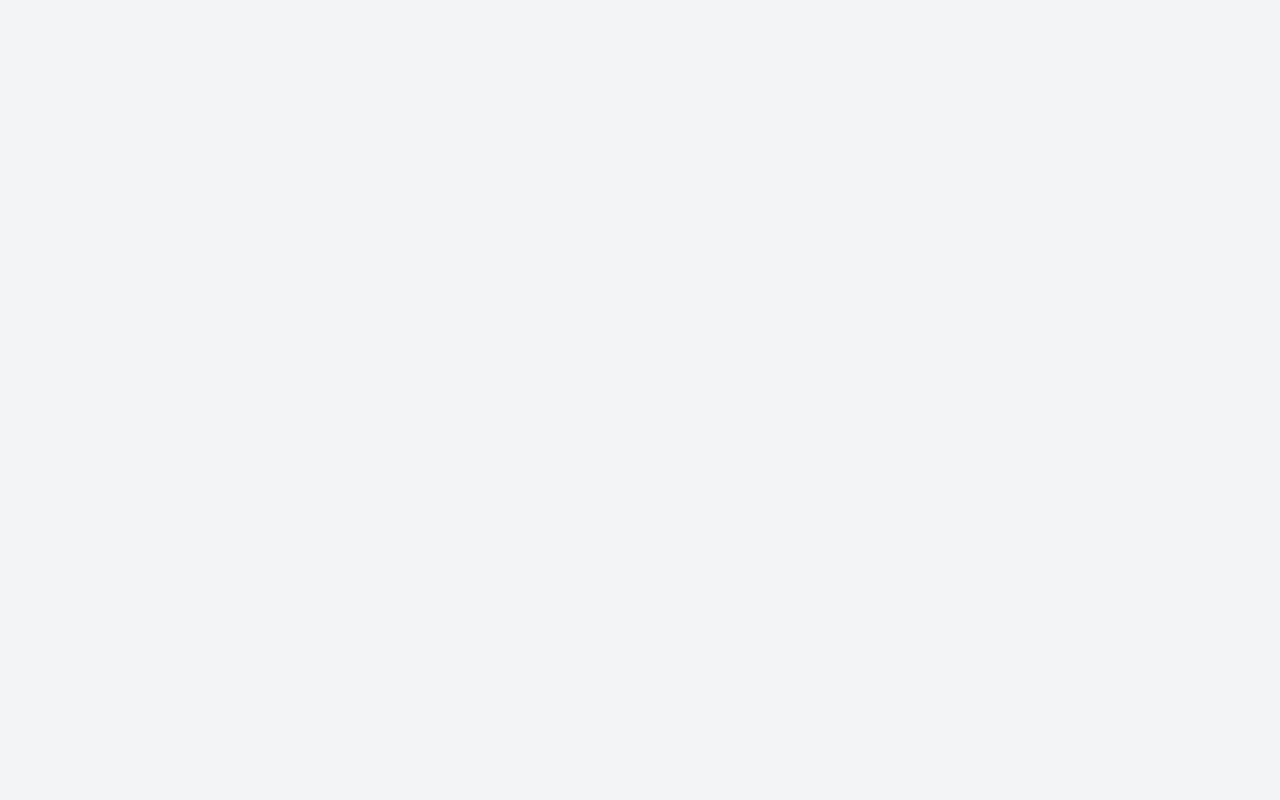
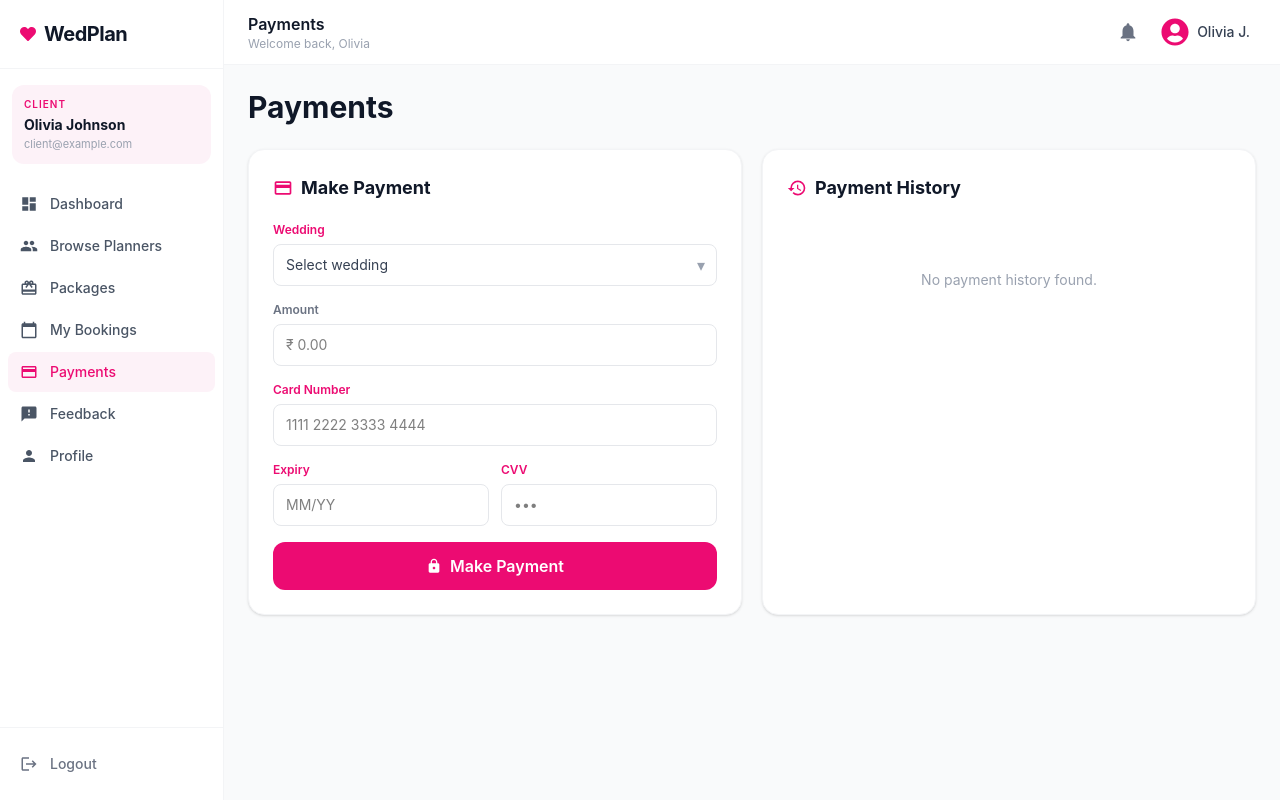
Before and after one commit to tejas0678/Wedding_Planner_System_Cdac, a React (Vite) app in the folder Frontend/wedding-planner-frontend/: page /client/payments in a window 1280 px wide. Before the commit this address had no page. Built offline with nearby package versions, Linux system fonts and the light colour scheme.

Commit message:
Implemented payment form and history

```diff
--- /dev/null
+++ b/Frontend/wedding-planner-frontend/src/components/client/PaymentForm.jsx
@@ -0,0 +1,179 @@
+import { useState, useEffect } from 'react'
+import { MdCreditCard, MdLock } from 'react-icons/md'
+
+export default function PaymentForm({ onSuccess }) {
+  const [form, setForm] = useState({
+    wedding: '',
+    amount: '',
+    cardNumber: '',
+    expiry: '',
+    cvv: '',
+  })
+  const [weddings, setWeddings] = useState([])
+  const [loading, setLoading] = useState(true)
+
+  // Fetch user's weddings from API
+  useEffect(() => {
+    const fetchWeddings = async () => {
+      try {
+        // Replace with actual API call
+        // const response = await fetch('/api/user/weddings')
+        // const data = await response.json()
+        // setWeddings(data)
+
+        // For now, using empty array
+        setWeddings([])
+        setLoading(false)
+      } catch (error) {
+        console.error('Error fetching weddings:', error)
+        setLoading(false)
+      }
+    }
+
+    fetchWeddings()
+  }, [])
+
+  const handleChange = (e) => {
+    const { name, value } = e.target
+    setForm((prev) => ({ ...prev, [name]: value }))
+  }
+
+  const handleSubmit = async (e) => {
+    e.preventDefault()
+
+    try {
+      // Replace with actual API call
+      // const response = await fetch('/api/payments', {
+      //   method: 'POST',
+      //   headers: { 'Content-Type': 'application/json' },
+      //   body: JSON.stringify(form)
+      // })
+      // const data = await response.json()
+
+      // Call onSuccess callback
+      if (onSuccess) {
+        onSuccess(form)
+      }
+
+      alert('Payment submitted successfully!')
+
+      // Reset form
+      setForm({
+        wedding: '',
+        amount: '',
+        cardNumber: '',
+        expiry: '',
+        cvv: '',
+      })
+    } catch (error) {
+      console.error('Error processing payment:', error)
+      alert('Payment failed. Please try again.')
+    }
+  }
+
+  return (
+    <div className="bg-white rounded-2xl border border-gray-100 p-6 shadow-sm">
+      <div className="flex items-center gap-2 mb-5">
+        <MdCreditCard size={20} className="text-[#EC0B72]" />
+        <h2 className="text-lg font-bold text-gray-900">Make Payment</h2>
+      </div>
+
+      <form onSubmit={handleSubmit} className="space-y-4">
+        {/* Wedding */}
+        <div>
+          <label className="block text-xs font-semibold text-[#EC0B72] mb-1.5">Wedding</label>
+          <div className="relative">
+            <select
+              name="wedding"
+              value={form.wedding}
+              onChange={handleChange}
+              required
+              className="w-full border border-gray-200 rounded-lg px-3 py-2.5 text-sm text-gray-700 appearance-none focus:outline-none focus:border-[#EC0B72] focus:ring-1 focus:ring-[#EC0B72]/20 bg-white"
+            >
+              <option value="">Select wedding</option>
+              {loading ? (
+                <option value="" disabled>Loading weddings...</option>
+              ) : weddings.length === 0 ? (
+                <option value="" disabled>No weddings available</option>
+              ) : (
+                weddings.map((wedding) => (
+                  <option key={wedding.id} value={wedding.id}>
+                    {wedding.name} - {wedding.date}
+                  </option>
+                ))
+              )}
+            </select>
+            <span className="pointer-events-none absolute right-3 top-1/2 -translate-y-1/2 text-gray-400">▾</span>
+          </div>
+        </div>
+
+        {/* Amount */}
+        <div>
+          <label className="block text-xs font-semibold text-gray-500 mb-1.5">Amount</label>
+          <input
+            type="number"
+            name="amount"
+            value={form.amount}
+            onChange={handleChange}
+            placeholder="₹ 0.00"
+            required
+            className="w-full border border-gray-200 rounded-lg px-3 py-2.5 text-sm focus:outline-none focus:border-[#EC0B72] focus:ring-1 focus:ring-[#EC0B72]/20"
+          />
+        </div>
+
+        {/* Card Number */}
+        <div>
+          <label className="block text-xs font-semibold text-[#EC0B72] mb-1.5">Card Number</label>
+          <input
+            type="text"
+            name="cardNumber"
+            value={form.cardNumber}
+            onChange={handleChange}
+            placeholder="1111 2222 3333 4444"
+            maxLength={19}
+            required
+            className="w-full border border-gray-200 rounded-lg px-3 py-2.5 text-sm focus:outline-none focus:border-[#EC0B72] focus:ring-1 focus:ring-[#EC0B72]/20"
+          />
+        </div>
+
+        {/* Expiry + CVV */}
+        <div className="grid grid-cols-2 gap-3">
+          <div>
+            <label className="block text-xs font-semibold text-[#EC0B72] mb-1.5">Expiry</label>
+            <input
+              type="text"
+              name="expiry"
+              value={form.expiry}
+              onChange={handleChange}
+              placeholder="MM/YY"
+              maxLength={5}
+              required
+              className="w-full border border-gray-200 rounded-lg px-3 py-2.5 text-sm focus:outline-none focus:border-[#EC0B72] focus:ring-1 focus:ring-[#EC0B72]/20"
+            />
+          </div>
+          <div>
+            <label className="block text-xs font-semibold text-[#EC0B72] mb-1.5">CVV</label>
+            <input
+              type="password"
+              name="cvv"
+              value={form.cvv}
+              onChange={handleChange}
+              placeholder="•••"
+              maxLength={3}
+              required
+              className="w-full border border-gray-200 rounded-lg px-3 py-2.5 text-sm focus:outline-none focus:border-[#EC0B72] focus:ring-1 focus:ring-[#EC0B72]/20"
+            />
+          </div>
+        </div>
+
+        <button
+          type="submit"
+          className="w-full bg-[#EC0B72] text-white font-semibold py-3 rounded-xl hover:bg-[#c9005f] transition-colors duration-200 flex items-center justify-center gap-2 mt-2"
+        >
+          <MdLock size={16} />
+          Make Payment
+        </button>
+      </form>
+    </div>
+  )
+}
--- /dev/null
+++ b/Frontend/wedding-planner-frontend/src/pages/client/Payments.jsx
@@ -0,0 +1,64 @@
+import { useState, useEffect } from 'react'
+import PaymentForm from '../../components/client/PaymentForm'
+import { MdHistory } from 'react-icons/md'
+import { useAppData } from '../../context/client/AppDataContext'
+
+export default function Payments() {
+  const { payments, addPayment } = useAppData()
+  const [loading, setLoading] = useState(true)
+
+  // Payment history comes from shared AppDataContext (populated as payments
+  // succeed and/or a real API integration exists). Simulate the initial load only.
+  useEffect(() => {
+    setLoading(false)
+  }, [])
+
+  const handlePaymentSuccess = (paymentData) => {
+    addPayment({
+      id: Date.now(),
+      bookingId: paymentData.wedding,
+      amount: paymentData.amount,
+      date: new Date().toISOString(),
+    })
+  }
+
+  return (
+    <div>
+      <h2 className="text-2xl sm:text-3xl font-bold text-gray-900 mb-6">Payments</h2>
+
+      <div className="grid grid-cols-1 lg:grid-cols-2 gap-5">
+        {/* Payment Form */}
+        <PaymentForm onSuccess={handlePaymentSuccess} />
+
+        {/* Payment History */}
+        <div className="bg-white rounded-2xl border border-gray-100 p-6 shadow-sm">
+          <div className="flex items-center gap-2 mb-5">
+            <MdHistory size={20} className="text-[#EC0B72]" />
+            <h2 className="text-lg font-bold text-gray-900">Payment History</h2>
+          </div>
+          {loading ? (
+            <div className="flex items-center justify-center py-12">
+              <p className="text-sm text-gray-400">Loading payment history...</p>
+            </div>
+          ) : payments.length === 0 ? (
+            <div className="flex items-center justify-center py-12">
+              <p className="text-sm text-gray-400">No payment history found.</p>
+            </div>
+          ) : (
+            <div className="space-y-3">
+              {payments.map((payment) => (
+                <div key={payment.id} className="flex items-center justify-between border-b border-gray-100 pb-3 last:border-0">
+                  <div>
+                    <p className="text-sm font-medium text-gray-800">Booking #{payment.bookingId}</p>
+                    <p className="text-xs text-gray-400">{new Date(payment.date).toLocaleDateString()}</p>
+                  </div>
+                  <p className="text-sm font-semibold text-[#EC0B72]">₹{payment.amount}</p>
+                </div>
+              ))}
+            </div>
+          )}
+        </div>
+      </div>
+    </div>
+  )
+}
--- a/Frontend/wedding-planner-frontend/src/routes/ClientRoutes.jsx
+++ b/Frontend/wedding-planner-frontend/src/routes/ClientRoutes.jsx
@@ -5,6 +5,7 @@ import Dashboard from "../pages/client/Dashboard";
 import Planners from "../pages/client/Planners";
 import Bookings from "../pages/client/Bookings";
 import Packages from "../pages/client/Packages";
+import Payments from "../pages/client/Payments";
 
 const ClientRoutes = (
   <>
@@ -14,10 +15,10 @@ const ClientRoutes = (
         </AppDataProvider>}>
     <Route index element={<Dashboard />} />
     <Route path="dashboard" element={<Dashboard />} />
-    {/* Planner routes */}
     <Route path="planners" element={<Planners />} />
     <Route path="bookings" element={<Bookings />} />
     <Route path="packages" element={<Packages />} />
+    <Route path="payments" element={<Payments />} />
   </Route>
   </>
 );
```
